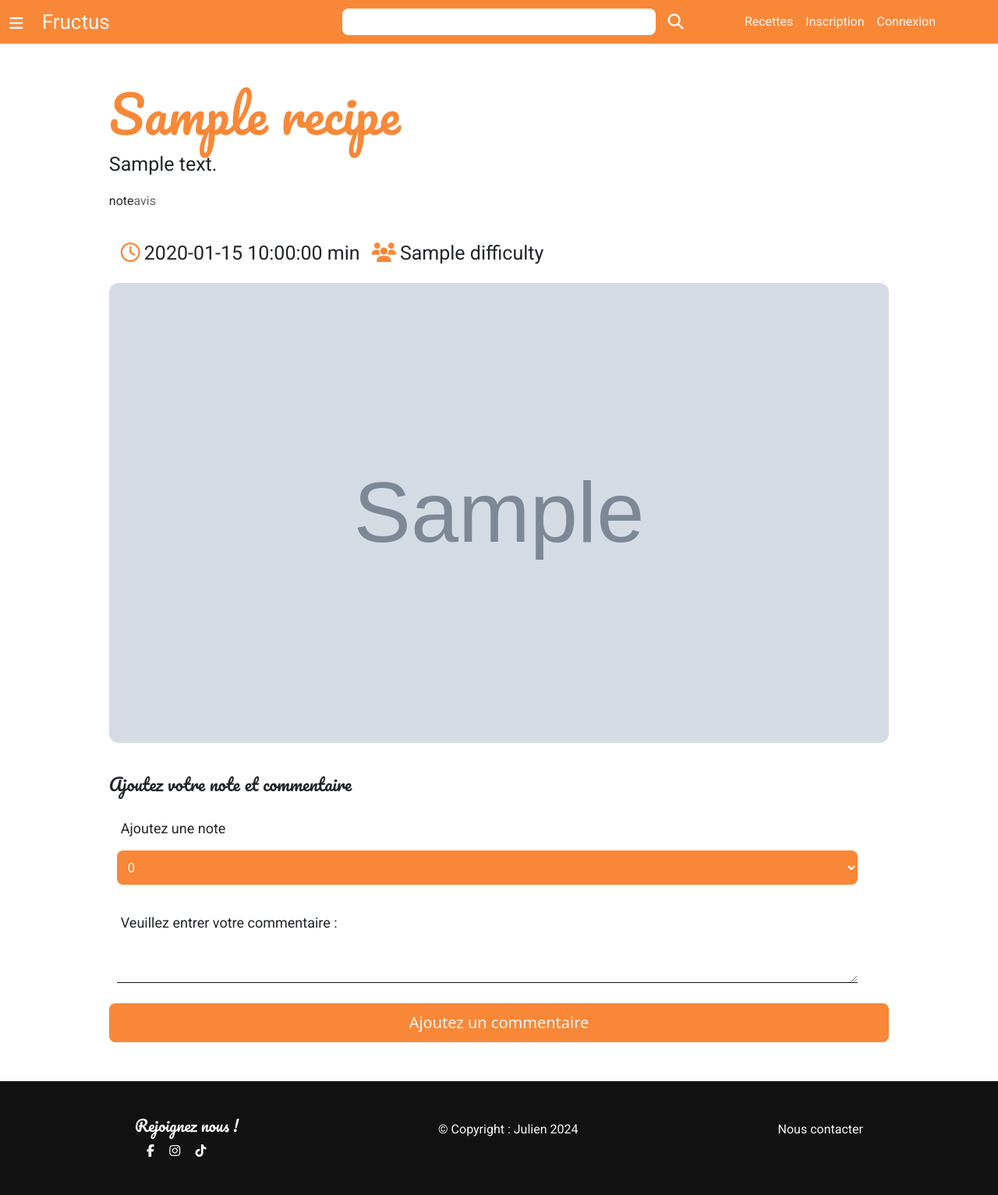
After one commit to DfrtJulien/fructus, a PHP site: template src/Views/recipe/addComment.view.php in a window 1280 px wide. The commit adds this page. Shown: the whole page at 78% size. Run offline with PHP 8.4, Linux system fonts and the light colour scheme; the template is opened without the code that fills it: most values are stand-ins (such as "Sample title", 1, 10 or a date in 2020); grey boxes marked "Sample" are stand-in pictures; some libraries are stand-ins or nearby versions.

Commit message:
add comment and rating done

```diff
--- a/index.php
+++ b/index.php
@@ -27,4 +27,6 @@ $router->addRoute('/recipe', 'RecipeController', 'showRecipe');
 // voir mes recettes aimer
 $router->addRoute('/recipeLiked', 'RecipeController', 'showLikedRecipe');
 
+// ajoutez une note et un commentaire a une recette
+$router->addRoute('/addComment', 'RecipeController', 'addComment');
 $router->handleRequest();
--- a/public/style/style.css
+++ b/public/style/style.css
@@ -21,6 +21,10 @@ h6 {
 	font-family: "Pacifico", serif;
 	font-weight: 400;
 	font-style: normal;
+}
+
+textarea {
+	max-height: 350px;
 }
 
 p,
@@ -282,7 +286,8 @@ img {
 }
 
 .form label,
-.addRecipeForm label {
+.addRecipeForm label,
+.addNoteAndRating label {
 	width: 100%;
 	padding: 5px 15px;
 	font-size: 18px;
@@ -292,7 +297,9 @@ img {
 .form input,
 .addRecipeForm input,
 .addRecipeForm textarea,
-.addRecipeForm select {
+.addRecipeForm select,
+.addNoteAndRating select,
+.addNoteAndRating textarea {
 	width: 95%;
 	margin: 0 10px 20px 10px;
 	border: none;
@@ -301,7 +308,8 @@ img {
 }
 
 .form input:focus,
-.addRecipeForm input:focus {
+.addRecipeForm input:focus,
+.addNoteAndRating input {
 	outline: none;
 	border-bottom: 1px solid var(--main-color);
 }
@@ -317,7 +325,8 @@ img {
 	padding: 5px;
 }
 
-.registerBtn {
+.registerBtn,
+.addComentBtn {
 	border: none;
 	width: 100%;
 	background-color: var(--main-color);
@@ -328,7 +337,8 @@ img {
 	transition: all 0.3s ease;
 }
 
-.registerBtn:hover {
+.registerBtn:hover,
+.addComentBtn:hover {
 	border: 2px solid var(--main-color);
 	color: var(--main-color);
 	background-color: var(--white-clr);
@@ -369,7 +379,8 @@ img {
 	font-size: 18px;
 }
 
-.addRecipeForm select {
+.addRecipeForm select,
+.addNoteAndRating select {
 	padding: 10px;
 	background-color: var(--main-color);
 	color: white;
@@ -642,6 +653,18 @@ img {
 .noFavoriteLink {
 	display: block;
 	transition: all 0.5s ease;
+}
+
+/*********************************** COMMENT PAGE ************************/
+
+.addNoteAndRating h3 {
+	font-size: 22px;
+	margin-bottom: 15px;
+}
+
+.addNoteAndRating label {
+	width: 100%;
+	margin-bottom: 10px;
 }
 
 /************************************** FOOTER *****************************/
--- a/src/Views/partials/headerOrange.php
+++ b/src/Views/partials/headerOrange.php
@@ -17,7 +17,7 @@
 	<nav class="navbar navbar-expand-lg myNavOrange">
 		<div class="container-fluid">
 			<div>
-				<i class="fa-solid fa-bars burger"></i>
+				<i class="fa-solid fa-bars burger" id="open-menu"></i>
 				<a class="navbar-brand title" href="/"> Fructus</a>
 			</div>
 			<div class="searchContainer">
@@ -61,3 +61,24 @@
 			</div>
 		</div>
 	</nav>
+	<div class="menu-container hidden" id="menu">
+		<div class="menu">
+			<div>
+				<h3>Catégory</h3>
+				<ul>
+					<li><a href="">Gateaux</a></li>
+					<li><a href="">Crêpes</a></li>
+					<li><a href="">Pancacke</a></li>
+				</ul>
+			</div>
+			<div>
+				<h3>Goût</h3>
+				<ul>
+					<li><a href="">Chocolat</a></li>
+					<li><a href="">Fraise</a></li>
+					<li><a href="">Multifruit</a></li>
+				</ul>
+			</div>
+			<i class="fa-solid fa-x close-menu" id="close-menu"></i>
+		</div>
+	</div>
--- /dev/null
+++ b/src/Views/recipe/addComment.view.php
@@ -0,0 +1,67 @@
+<?php
+
+require_once(__DIR__ . "/../partials/headerOrange.php");
+?>
+<setction class="recipeContainer">
+  <div class="myRecipeInfo">
+    <h3 class="myRecipeTitle"><?= $myRecipe->getTitle() ?></h3>
+    <p class="myRecipeDescription"><?= $myRecipe->getDescription() ?></p>
+    <div class="d-flex">
+      <p>note</p>
+      <p class="myRecipeNumberComment">avis</p>
+    </div>
+    <div class="timeAndDificulty">
+      <div class="myRecipeFlexContainer">
+        <div class="myRecipeFlex">
+          <i class="fa-regular fa-clock myRecipeIcon"></i>
+          <p><?= $myRecipe->getTime() ?> min</p>
+        </div>
+        <div class="myRecipeFlex">
+          <i class="fa-solid fa-users myRecipeIcon"></i>
+          <p><?= $myRecipe->getDifficulty() ?></p>
+        </div>
+      </div>
+    </div>
+    <div class="myRecimeImgContainer">
+      <img src="/public/img/<?= $myRecipe->getImg() ?>" alt="<?= $myRecipe->getTitle() ?>" class="myRecipeImg">
+    </div>
+  </div>
+  <div class="addNoteAndRating">
+    <h3>Ajoutez votre note et commentaire</h3>
+    <form method="POST">
+      <label for="note">Ajoutez une note</label>
+      <select name="note" id="note">
+        <option value="0">0</option>
+        <option value="1">1</option>
+        <option value="2">2</option>
+        <option value="3">3</option>
+        <option value="4">4</option>
+        <option value="5">5</option>
+      </select>
+      <?php
+      if (isset($this->arrayError['note'])) {
+      ?>
+        <div class="alert alert-danger" role="alert">
+          <p class='text-danger'><?= $this->arrayError['note'] ?></p>
+        </div>
+      <?php
+      } ?>
+      <label for="comment">Veuillez entrer votre commentaire :</label>
+      <textarea name="comment" id="comment"></textarea>
+      <?php
+      if (isset($this->arrayError['comment'])) {
+      ?>
+        <div class="alert alert-danger" role="alert">
+          <p class='text-danger'><?= $this->arrayError['comment'] ?></p>
+        </div>
+      <?php
+      } ?>
+      <button type="submit" class="addComentBtn">Ajoutez un commentaire</button>
+    </form>
+  </div>
+
+</setction>
+
+<?php
+
+require_once(__DIR__ . "/../partials/footer.php");
--- a/src/Views/recipe/showRecipe.view.php
+++ b/src/Views/recipe/showRecipe.view.php
@@ -34,7 +34,7 @@ require_once(__DIR__ . "/../partials/headerOrange.php");
 			<?php
 			}
 			?>
-
+			<a href="/addComment?id_recipe=<?= $myRecipe->getId() ?>">Ajoutez un commentaire</a>
 
 		</form>
 		<div class="myRecimeImgContainer">
```
Also changed, not shown: src/Controllers/RecipeController.php (+34 -0 lines), src/Models/Comment.php (added, +36 -0 lines), src/Utils/AbstractController.php (+12 -1 lines).
